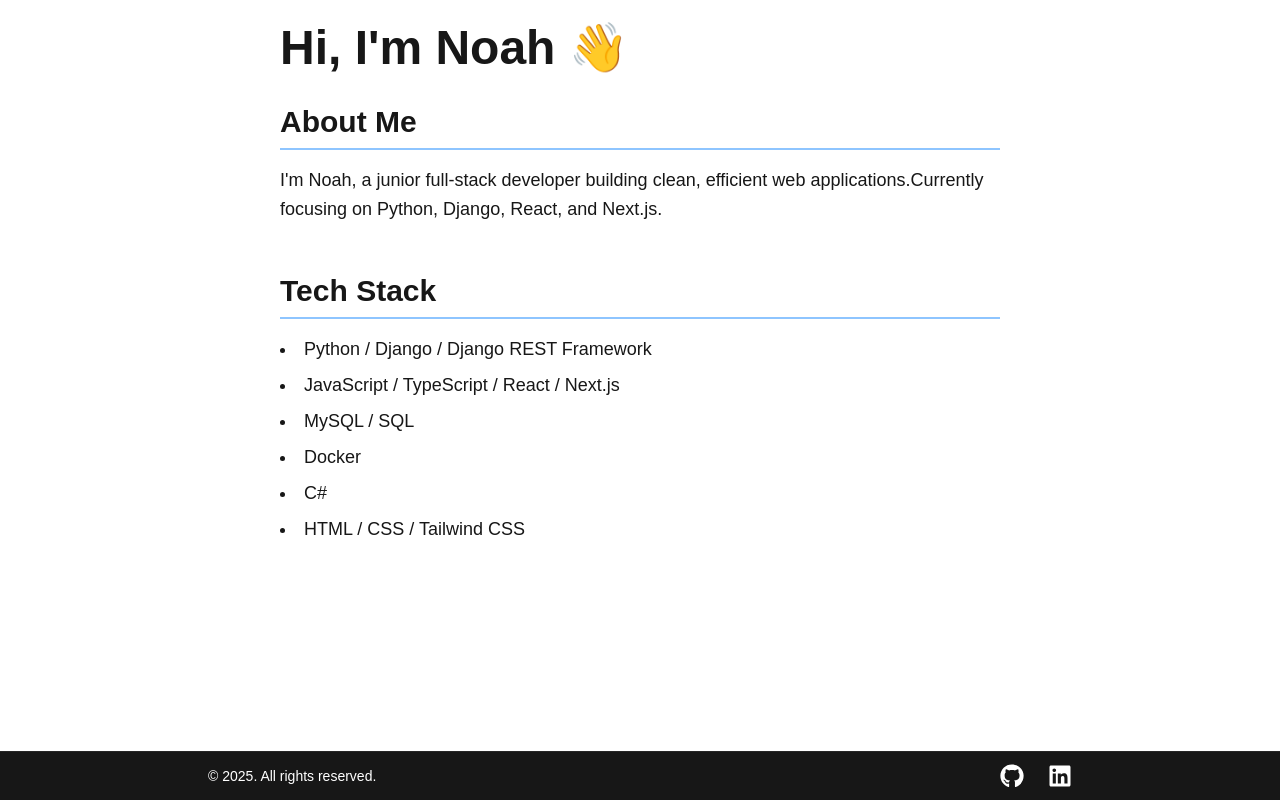
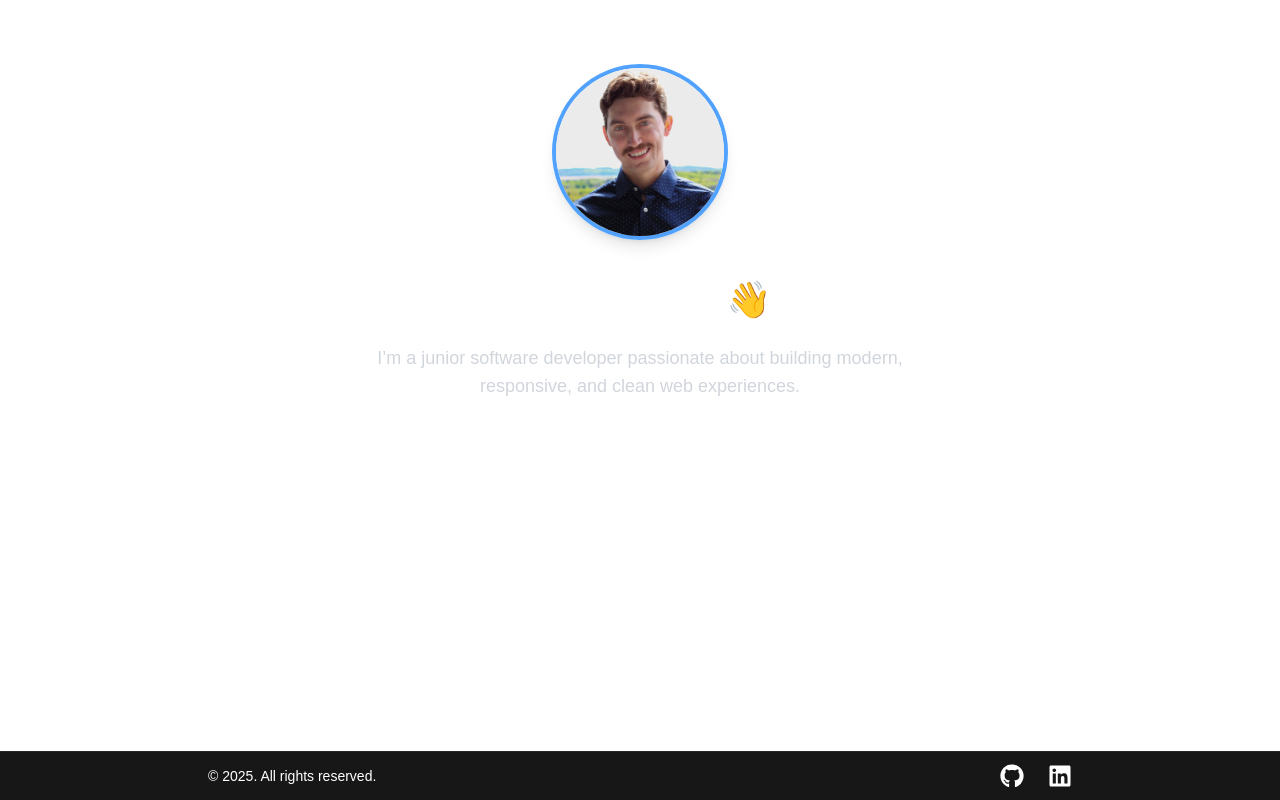
Before and after one commit to N-Crossman/portfolio-frontend, a Next.js app: page / in a window 1280 px wide. Built offline with nearby package versions, Linux system fonts and the light colour scheme.

Commit message:
Implement Hero section with professional headshot picture

```diff
--- /dev/null
+++ b/src/app/components/sections/Hero.tsx
@@ -0,0 +1,26 @@
+import Image from "next/image"
+
+export default function Hero() {
+    return (
+      <section className="flex flex-col items-center justify-center text-center py-16 px-6">
+      <div className="relative w-28 h-28 sm:w-36 sm:h-36 md:w-44 md:h-44 rounded-full overflow-hidden border-4 border-blue-400 shadow-lg">
+        <Image
+          src="/images/ProfilePic.jpg"
+          alt="Noah's Profile Picture"
+          fill
+          priority
+          sizes="(max-width: 768px) 144px, (max-width: 1024px) 176px, 208px"
+          className="object-cover object-top"
+        />
+      </div>
+
+      <h1 className="mt-10 text-2xl sm:text-3xl md:text-4xl font-extrabold text-white">
+        Hi, I’m Noah 👋
+      </h1>
+
+      <p className="mt-6 max-w-xl text-base sm:text-lg text-gray-300">
+        I’m a junior software developer passionate about building modern, responsive, and clean web experiences.
+      </p>
+    </section>
+  );
+}
--- a/src/app/page.tsx
+++ b/src/app/page.tsx
@@ -1,33 +1,10 @@
+
+import Hero from "./components/sections/Hero";
+
 export default function Home() {
   return (
-    <main className="max-w-3xl mx-auto p-6">
-      <h1 className="text-5xl font-extrabold mb-8">
-        {"Hi, I'm Noah 👋"}
-      </h1>
-
-      <section className="mb-12">
-        <h2 className="text-3xl font-semibold mb-4 border-b-2 border-blue-300 pb-2">
-          About Me
-        </h2>
-        <p className="text-lg leading-relaxed">
-          {"I'm Noah, a junior full-stack developer building clean, efficient web applications."}
-          Currently focusing on Python, Django, React, and Next.js.
-        </p>
-      </section>
-
-      <section>
-        <h2 className="text-3xl font-semibold mb-4 border-b-2 border-blue-300 pb-2">
-          Tech Stack
-        </h2>
-        <ul className="list-disc list-inside space-y-2 text-lg">
-          <li>Python / Django / Django REST Framework</li>
-          <li>JavaScript / TypeScript / React / Next.js</li>
-          <li>MySQL / SQL</li>
-          <li>Docker</li>
-          <li>C#</li>
-          <li>HTML / CSS / Tailwind CSS</li>
-        </ul>
-      </section>
+    <main>
+      <Hero />
     </main>
   );
 }
```
Also changed, not shown: public/images/ProfilePic.jpg (added).
